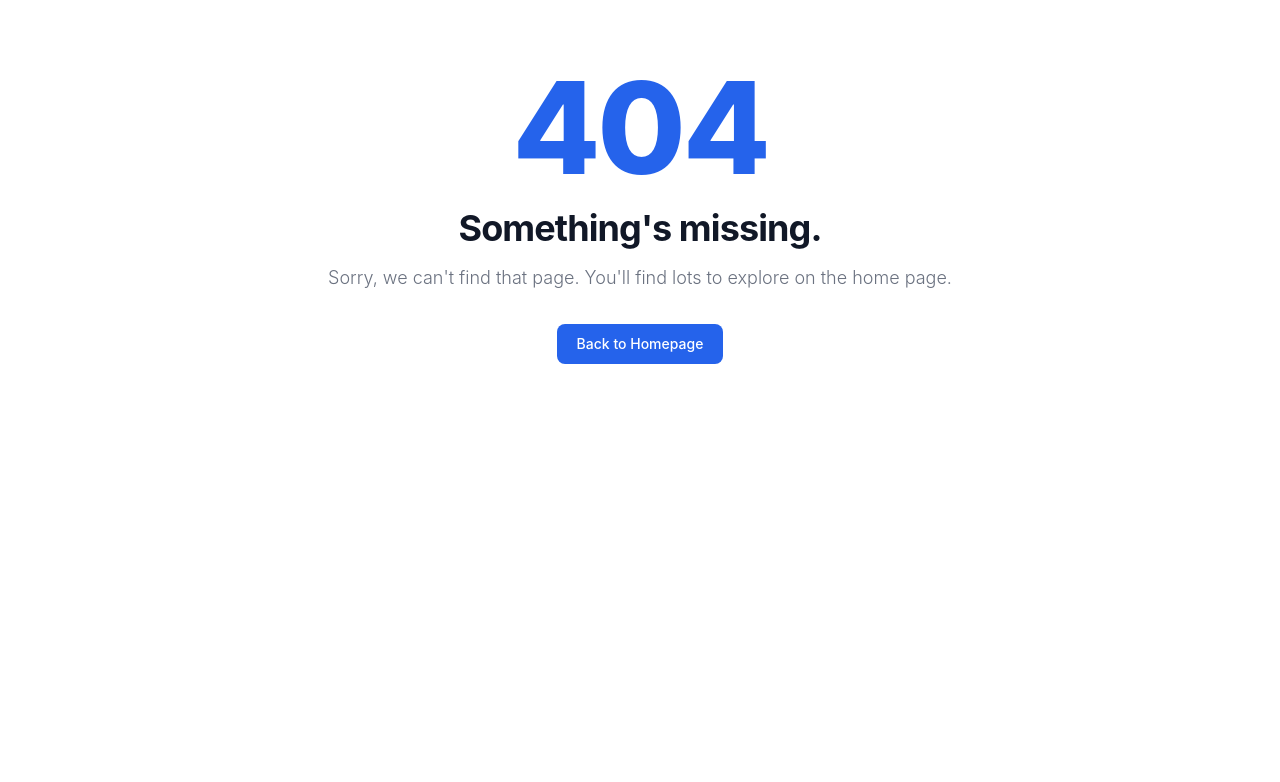
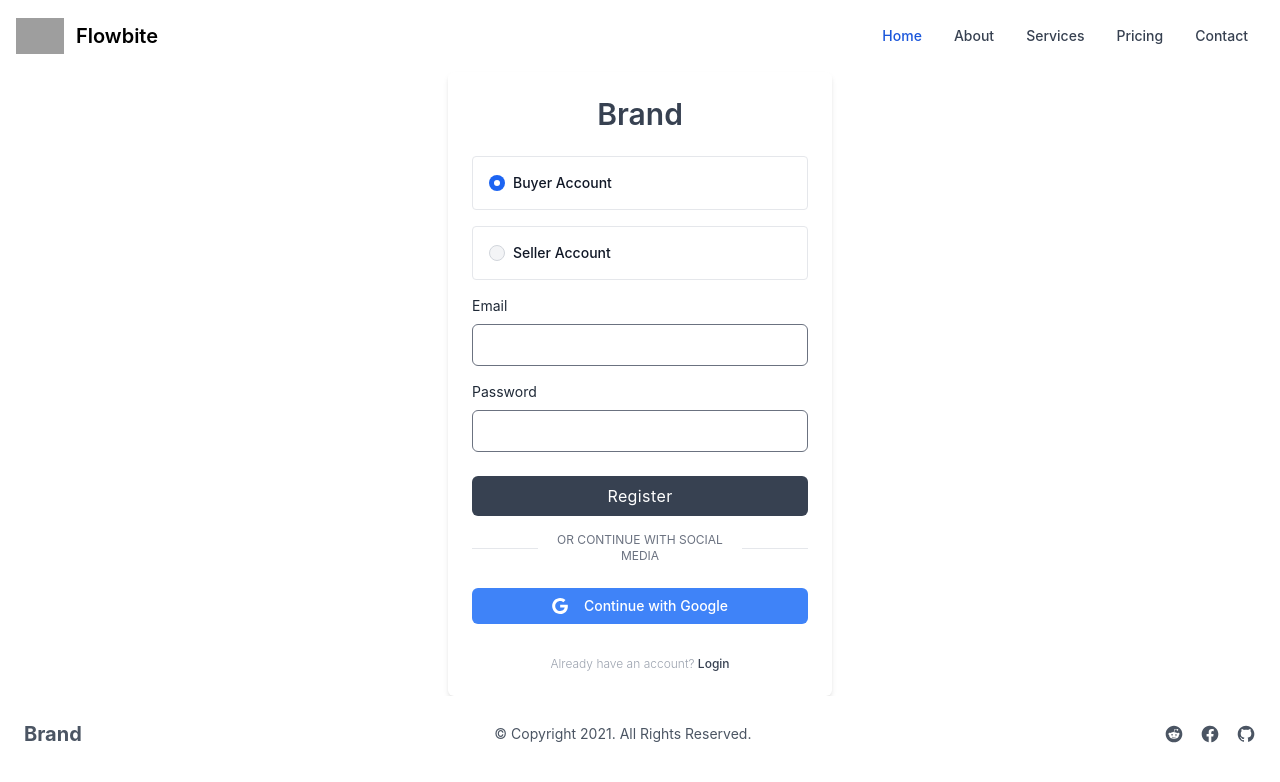
Before and after one commit to Ankan112/book-house-client, a React (Create React App) app: page /register in a window 1280 px wide. Before the commit this address had no page. Shown: the top 782 px of the page. Built offline with nearby package versions, Linux system fonts and the light colour scheme; grey boxes are pictures that could not be loaded.

Commit message:
login page created

```diff
--- /dev/null
+++ b/src/Pages/Login/Login.js
@@ -0,0 +1,64 @@
+import React from 'react';
+import { Link } from 'react-router-dom';
+
+const Login = () => {
+
+    const handleLogin = e => {
+        e.preventDefault();
+        const form = e.target;
+        const email = form.email.value;
+        const password = form.password.value;
+        console.log(email, password)
+    }
+
+    return (
+        <div class="w-full max-w-sm p-6 m-auto mx-auto bg-white rounded-md shadow-md dark:bg-gray-800">
+            <h1 class="text-3xl font-semibold text-center text-gray-700 dark:text-white">Brand</h1>
+
+            <form class="mt-6" onSubmit={handleLogin}>
+                <div>
+                    <label for="Email" class="block text-sm text-gray-800 dark:text-gray-200">Email</label>
+                    <input type="email" name='email' class="block w-full px-4 py-2 mt-2 text-gray-700 bg-white border rounded-md dark:bg-gray-800 dark:text-gray-300 dark:border-gray-600 focus:border-blue-400 dark:focus:border-blue-300 focus:ring-blue-300 focus:outline-none focus:ring focus:ring-opacity-40" />
+                </div>
+
+                <div class="mt-4">
+                    <label for="password" class="block text-sm text-gray-800 dark:text-gray-200">Password</label>
+
+                    <input type="password" name='password' class="block w-full px-4 py-2 mt-2 text-gray-700 bg-white border rounded-md dark:bg-gray-800 dark:text-gray-300 dark:border-gray-600 focus:border-blue-400 dark:focus:border-blue-300 focus:ring-blue-300 focus:outline-none focus:ring focus:ring-opacity-40" />
+                </div>
+
+                <div class="mt-6">
+                    <button type='submit' class="w-full px-4 py-2 tracking-wide text-white transition-colors duration-300 transform bg-gray-700 rounded-md hover:bg-gray-600 focus:outline-none focus:bg-gray-600">
+                        Login
+                    </button>
+                </div>
+            </form>
+
+            <div class="flex items-center justify-between mt-4">
+                <span class="w-1/5 border-b dark:border-gray-600 lg:w-1/5"></span>
+
+                <span class="text-xs text-center text-gray-500 uppercase dark:text-gray-400 hover:underline">
+                    or Contine with Social Media
+                </span>
+
+                <span class="w-1/5 border-b dark:border-gray-400 lg:w-1/5"></span>
+            </div>
+
+            <div class="flex items-center mt-6 -mx-2">
+                <button type="button" class="flex items-center justify-center w-full px-6 py-2 mx-2 text-sm font-medium text-white transition-colors duration-300 transform bg-blue-500 rounded-md hover:bg-blue-400 focus:bg-blue-400 focus:outline-none">
+                    <svg class="w-4 h-4 mx-2 fill-current" viewBox="0 0 24 24">
+                        <path d="M12.24 10.285V14.4h6.806c-.275 1.765-2.056 5.174-6.806 5.174-4.095 0-7.439-3.389-7.439-7.574s3.345-7.574 7.439-7.574c2.33 0 3.891.989 4.785 1.849l3.254-3.138C18.189 1.186 15.479 0 12.24 0c-6.635 0-12 5.365-12 12s5.365 12 12 12c6.926 0 11.52-4.869 11.52-11.726 0-.788-.085-1.39-.189-1.989H12.24z">
+                        </path>
+                    </svg>
+
+                    <span class="hidden mx-2 sm:inline">Continue with Google</span>
+                </button>
+
+            </div>
+
+            <p class="mt-8 text-xs font-light text-center text-gray-400"> Don't have an account? <Link to='/register' class="font-medium text-gray-700 dark:text-gray-200 hover:underline">Create One</Link></p>
+        </div>
+    );
+};
+
+export default Login;
--- /dev/null
+++ b/src/Pages/Register/Register.js
@@ -0,0 +1,73 @@
+import React from 'react';
+import { Link } from 'react-router-dom';
+
+const Register = () => {
+
+    const handleRegister = e => {
+        e.preventDefault();
+        const form = e.target;
+        const account = form.account.value;
+        const email = form.email.value;
+        const password = form.password.value;
+        console.log(account, email, password)
+    }
+
+    return (
+        <div class="w-full max-w-sm p-6 m-auto mx-auto bg-white rounded-md shadow-md dark:bg-gray-800">
+            <h1 class="text-3xl font-semibold text-center text-gray-700 dark:text-white">Brand</h1>
+
+            <form class="mt-6" onSubmit={handleRegister}>
+                <div class="flex items-center pl-4 mb-4 rounded border border-gray-200 dark:border-gray-700">
+                    <input defaultChecked id="bordered-radio-2" type="radio" value="buyer" name="account" class="w-4 h-4 text-blue-600 bg-gray-100 border-gray-300 focus:ring-blue-500 dark:focus:ring-blue-600 dark:ring-offset-gray-800 focus:ring-2 dark:bg-gray-700 dark:border-gray-600" />
+                    <label for="bordered-radio-2" class="py-4 ml-2 w-full text-sm font-medium text-gray-900 dark:text-gray-300">Buyer Account</label>
+                </div>
+                <div class="flex items-center pl-4 mb-4 rounded border border-gray-200 dark:border-gray-700">
+                    <input id="bordered-radio-1" type="radio" value="seller" name="account" class="w-4 h-4 text-blue-600 bg-gray-100 border-gray-300 focus:ring-blue-500 dark:focus:ring-blue-600 dark:ring-offset-gray-800 focus:ring-2 dark:bg-gray-700 dark:border-gray-600" />
+                    <label for="bordered-radio-1" class="py-4 ml-2 w-full text-sm font-medium text-gray-900 dark:text-gray-300">Seller Account</label>
+                </div>
+                <div>
+                    <label for="Email" class="block text-sm text-gray-800 dark:text-gray-200">Email</label>
+                    <input type="email" name='email' class="block w-full px-4 py-2 mt-2 text-gray-700 bg-white border rounded-md dark:bg-gray-800 dark:text-gray-300 dark:border-gray-600 focus:border-blue-400 dark:focus:border-blue-300 focus:ring-blue-300 focus:outline-none focus:ring focus:ring-opacity-40" />
+                </div>
+
+                <div class="mt-4">
+                    <label for="password" class="block text-sm text-gray-800 dark:text-gray-200">Password</label>
+
+                    <input type="password" name='password' class="block w-full px-4 py-2 mt-2 text-gray-700 bg-white border rounded-md dark:bg-gray-800 dark:text-gray-300 dark:border-gray-600 focus:border-blue-400 dark:focus:border-blue-300 focus:ring-blue-300 focus:outline-none focus:ring focus:ring-opacity-40" />
+                </div>
+
+                <div class="mt-6">
+                    <button type='submit' class="w-full px-4 py-2 tracking-wide text-white transition-colors duration-300 transform bg-gray-700 rounded-md hover:bg-gray-600 focus:outline-none focus:bg-gray-600">
+                        Register
+                    </button>
+                </div>
+            </form>
+
+            <div class="flex items-center justify-between mt-4">
+                <span class="w-1/5 border-b dark:border-gray-600 lg:w-1/5"></span>
+
+                <span class="text-xs text-center text-gray-500 uppercase dark:text-gray-400 hover:underline">
+                    or Continue with Social Media
+                </span>
+
+                <span class="w-1/5 border-b dark:border-gray-400 lg:w-1/5"></span>
+            </div>
+
+            <div class="flex items-center mt-6 -mx-2">
+                <button type="button" class="flex items-center justify-center w-full px-6 py-2 mx-2 text-sm font-medium text-white transition-colors duration-300 transform bg-blue-500 rounded-md hover:bg-blue-400 focus:bg-blue-400 focus:outline-none">
+                    <svg class="w-4 h-4 mx-2 fill-current" viewBox="0 0 24 24">
+                        <path d="M12.24 10.285V14.4h6.806c-.275 1.765-2.056 5.174-6.806 5.174-4.095 0-7.439-3.389-7.439-7.574s3.345-7.574 7.439-7.574c2.33 0 3.891.989 4.785 1.849l3.254-3.138C18.189 1.186 15.479 0 12.24 0c-6.635 0-12 5.365-12 12s5.365 12 12 12c6.926 0 11.52-4.869 11.52-11.726 0-.788-.085-1.39-.189-1.989H12.24z">
+                        </path>
+                    </svg>
+
+                    <span class="hidden mx-2 sm:inline">Continue with Google</span>
+                </button>
+
+            </div>
+
+            <p class="mt-8 text-xs font-light text-center text-gray-400"> Already have an account? <Link to='/login' class="font-medium text-gray-700 dark:text-gray-200 hover:underline">Login</Link></p>
+        </div>
+    );
+};
+
+export default Register;
--- a/src/Shared/Navigation/Navigation.js
+++ b/src/Shared/Navigation/Navigation.js
@@ -3,32 +3,32 @@ import React from 'react';
 const Navigation = () => {
     return (
 
-        <nav class="bg-white border-gray-200 px-2 sm:px-4 py-2.5 rounded dark:bg-gray-900">
-            <div class="container flex flex-wrap items-center justify-between mx-auto">
-                <a href="https://flowbite.com/" class="flex items-center">
-                    <img src="https://flowbite.com/docs/images/logo.svg" class="h-6 mr-3 sm:h-9" alt="Flowbite Logo" />
-                    <span class="self-center text-xl font-semibold whitespace-nowrap dark:text-white">Flowbite</span>
+        <nav className="bg-white border-gray-200 px-2 sm:px-4 py-2.5 rounded dark:bg-gray-900">
+            <div className="container flex flex-wrap items-center justify-between mx-auto">
+                <a href="https://flowbite.com/" className="flex items-center">
+                    <img src="https://flowbite.com/docs/images/logo.svg" className="h-6 mr-3 sm:h-9" alt="Flowbite Logo" />
+                    <span className="self-center text-xl font-semibold whitespace-nowrap dark:text-white">Flowbite</span>
                 </a>
-                <button data-collapse-toggle="navbar-default" type="button" class="inline-flex items-center p-2 ml-3 text-sm text-gray-500 rounded-lg md:hidden hover:bg-gray-100 focus:outline-none focus:ring-2 focus:ring-gray-200 dark:text-gray-400 dark:hover:bg-gray-700 dark:focus:ring-gray-600" aria-controls="navbar-default" aria-expanded="false">
-                    <span class="sr-only">Open main menu</span>
-                    <svg class="w-6 h-6" aria-hidden="true" fill="currentColor" viewBox="0 0 20 20" xmlns="http://www.w3.org/2000/svg"><path fill-rule="evenodd" d="M3 5a1 1 0 011-1h12a1 1 0 110 2H4a1 1 0 01-1-1zM3 10a1 1 0 011-1h12a1 1 0 110 2H4a1 1 0 01-1-1zM3 15a1 1 0 011-1h12a1 1 0 110 2H4a1 1 0 01-1-1z" clip-rule="evenodd"></path></svg>
+                <button data-collapse-toggle="navbar-default" type="button" className="inline-flex items-center p-2 ml-3 text-sm text-gray-500 rounded-lg md:hidden hover:bg-gray-100 focus:outline-none focus:ring-2 focus:ring-gray-200 dark:text-gray-400 dark:hover:bg-gray-700 dark:focus:ring-gray-600" aria-controls="navbar-default" aria-expanded="false">
+                    <span className="sr-only">Open main menu</span>
+                    <svg className="w-6 h-6" aria-hidden="true" fill="currentColor" viewBox="0 0 20 20" xmlns="http://www.w3.org/2000/svg"><path fillRule="evenodd" d="M3 5a1 1 0 011-1h12a1 1 0 110 2H4a1 1 0 01-1-1zM3 10a1 1 0 011-1h12a1 1 0 110 2H4a1 1 0 01-1-1zM3 15a1 1 0 011-1h12a1 1 0 110 2H4a1 1 0 01-1-1z" clipRule="evenodd"></path></svg>
                 </button>
-                <div class="hidden w-full md:block md:w-auto" id="navbar-default">
-                    <ul class="flex flex-col p-4 mt-4 border border-gray-100 rounded-lg bg-gray-50 md:flex-row md:space-x-8 md:mt-0 md:text-sm md:font-medium md:border-0 md:bg-white dark:bg-gray-800 md:dark:bg-gray-900 dark:border-gray-700">
+                <div className="hidden w-full md:block md:w-auto" id="navbar-default">
+                    <ul className="flex flex-col p-4 mt-4 border border-gray-100 rounded-lg bg-gray-50 md:flex-row md:space-x-8 md:mt-0 md:text-sm md:font-medium md:border-0 md:bg-white dark:bg-gray-800 md:dark:bg-gray-900 dark:border-gray-700">
                         <li>
-                            <a href="/" class="block py-2 pl-3 pr-4 text-white bg-blue-700 rounded md:bg-transparent md:text-blue-700 md:p-0 dark:text-white" aria-current="page">Home</a>
+                            <a href="/" className="block py-2 pl-3 pr-4 text-white bg-blue-700 rounded md:bg-transparent md:text-blue-700 md:p-0 dark:text-white" aria-current="page">Home</a>
                         </li>
                         <li>
-                            <a href="/" class="block py-2 pl-3 pr-4 text-gray-700 rounded hover:bg-gray-100 md:hover:bg-transparent md:border-0 md:hover:text-blue-700 md:p-0 dark:text-gray-400 md:dark:hover:text-white dark:hover:bg-gray-700 dark:hover:text-white md:dark:hover:bg-transparent">About</a>
+                            <a href="/" className="block py-2 pl-3 pr-4 text-gray-700 rounded hover:bg-gray-100 md:hover:bg-transparent md:border-0 md:hover:text-blue-700 md:p-0 dark:text-gray-400 md:dark:hover:text-white dark:hover:bg-gray-700 dark:hover:text-white md:dark:hover:bg-transparent">About</a>
                         </li>
                         <li>
-                            <a href="/" class="block py-2 pl-3 pr-4 text-gray-700 rounded hover:bg-gray-100 md:hover:bg-transparent md:border-0 md:hover:text-blue-700 md:p-0 dark:text-gray-400 md:dark:hover:text-white dark:hover:bg-gray-700 dark:hover:text-white md:dark:hover:bg-transparent">Services</a>
+                            <a href="/" className="block py-2 pl-3 pr-4 text-gray-700 rounded hover:bg-gray-100 md:hover:bg-transparent md:border-0 md:hover:text-blue-700 md:p-0 dark:text-gray-400 md:dark:hover:text-white dark:hover:bg-gray-700 dark:hover:text-white md:dark:hover:bg-transparent">Services</a>
                         </li>
                         <li>
-                            <a href="/" class="block py-2 pl-3 pr-4 text-gray-700 rounded hover:bg-gray-100 md:hover:bg-transparent md:border-0 md:hover:text-blue-700 md:p-0 dark:text-gray-400 md:dark:hover:text-white dark:hover:bg-gray-700 dark:hover:text-white md:dark:hover:bg-transparent">Pricing</a>
+                            <a href="/" className="block py-2 pl-3 pr-4 text-gray-700 rounded hover:bg-gray-100 md:hover:bg-transparent md:border-0 md:hover:text-blue-700 md:p-0 dark:text-gray-400 md:dark:hover:text-white dark:hover:bg-gray-700 dark:hover:text-white md:dark:hover:bg-transparent">Pricing</a>
                         </li>
                         <li>
-                            <a href="/" class="block py-2 pl-3 pr-4 text-gray-700 rounded hover:bg-gray-100 md:hover:bg-transparent md:border-0 md:hover:text-blue-700 md:p-0 dark:text-gray-400 md:dark:hover:text-white dark:hover:bg-gray-700 dark:hover:text-white md:dark:hover:bg-transparent">Contact</a>
+                            <a href="/" className="block py-2 pl-3 pr-4 text-gray-700 rounded hover:bg-gray-100 md:hover:bg-transparent md:border-0 md:hover:text-blue-700 md:p-0 dark:text-gray-400 md:dark:hover:text-white dark:hover:bg-gray-700 dark:hover:text-white md:dark:hover:bg-transparent">Contact</a>
                         </li>
                     </ul>
                 </div>
```
Also changed, not shown: src/Pages/Routes/Routes.js (+11 -1 lines).
